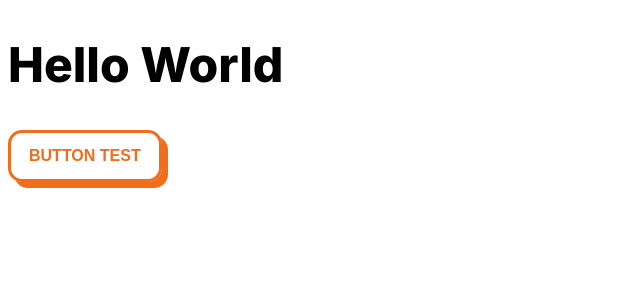
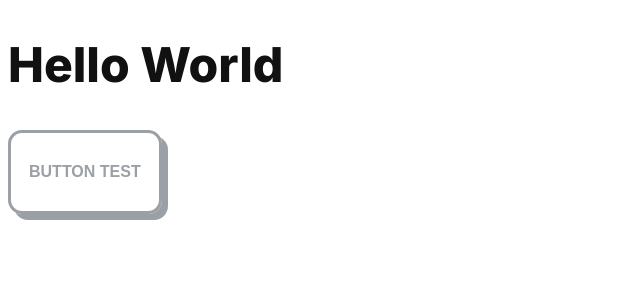
Before and after one commit to arthuruan/workout-consultancy-web, a Next.js app: page / in a window 1280 px wide. Shown: the top 300 px of the page, without its empty margins (0-640 px from the left). Built offline with nearby package versions, Linux system fonts and the light colour scheme.

Commit message:
- Added button variant

```diff
--- a/src/app/page.tsx
+++ b/src/app/page.tsx
@@ -3,8 +3,8 @@ import { Text, Button } from '@/StrengthUI'
 export default function Home() {
     return (
         <main>
-            <Text.Heading1 color="dark">Hello World</Text.Heading1>
-            <Button>Button test</Button>
+            <Text.Heading1 color="dark900">Hello World</Text.Heading1>
+            <Button variant="gray">Button test</Button>
         </main>
     )
 }
--- a/src/components/Button/index.tsx
+++ b/src/components/Button/index.tsx
@@ -1,7 +1,9 @@
 import { ButtonHTMLAttributes } from 'react'
 import { Container } from './styles'
+import Text from '../Text'
+import { ColorVariantsTypes } from '@/styles/theme'
 
-type Variants = 'primary' | 'secundary'
+type Variants = 'primary' | 'light' | 'gray'
 type Size = 'normal' | 'large'
 
 interface ButtonProps extends ButtonHTMLAttributes<HTMLButtonElement> {
@@ -9,6 +11,33 @@ interface ButtonProps extends ButtonHTMLAttributes<HTMLButtonElement> {
     size?: Size
 }
 
-export default function Button({ children, ...rest }: ButtonProps) {
-    return <Container {...rest}>{children}</Container>
+type InnerProps = {
+    color: ColorVariantsTypes
 }
+
+export default function Button({ children, variant, ...rest }: ButtonProps) {
+    let innerProps: InnerProps = {
+        color: 'primary',
+    }
+
+    switch (variant) {
+        case 'light':
+            innerProps = {
+                color: 'light',
+            }
+            break
+        case 'gray':
+            innerProps = {
+                color: 'dark200',
+            }
+            break
+        default:
+            break
+    }
+
+    return (
+        <Container colorVariant={innerProps.color} {...rest}>
+            <Text.BodyBold color={innerProps.color}>{children}</Text.BodyBold>
+        </Container>
+    )
+}
--- a/src/components/Button/styles.ts
+++ b/src/components/Button/styles.ts
@@ -1,20 +1,24 @@
 'use client'
+
+import { ColorVariantsTypes } from '@/styles/theme'
 import { styled } from 'styled-components'
 
-export const Container = styled.button`
+export interface StyledColorProps {
+    colorVariant: ColorVariantsTypes
+}
+
+export const Container = styled.button<StyledColorProps>`
     background-color: transparent;
     padding: 14px 18px;
 
-    border: 3px solid ${({ theme }) => theme.colors.primary};
+    border: 3px solid ${({ theme, colorVariant }) => theme.colors[colorVariant]};
     border-radius: 14px;
 
-    box-shadow: 6px 6px 0px 0px ${({ theme }) => theme.colors.primary};
-
-    font-weight: bold;
-    font-size: 16px;
+    box-shadow: 6px 6px 0px 0px
+        ${({ theme, colorVariant }) => theme.colors[colorVariant]};
 
     text-transform: uppercase;
-    color: ${({ theme }) => theme.colors.primary};
+    color: ${({ theme, colorVariant }) => theme.colors[colorVariant]};
 
     white-space: nowrap;
 `
--- a/src/styles/theme.ts
+++ b/src/styles/theme.ts
@@ -1,8 +1,14 @@
 export const colors = {
-    transparent: 'transparent',
-    dark: 'black',
+    primary: '#F16D1A',
 
-    primary: '#F16D1A',
+    light: '#FFFFFF',
+
+    dark900: '#111111',
+    dark500: '#121214',
+    dark400: '#171717',
+    dark300: '#1E1E1E',
+    dark200: '#9AA0A6',
+    dark100: '#E9E9E9',
 }
 
 export type ColorVariantsTypes = keyof typeof colors
--- a/tsconfig.json
+++ b/tsconfig.json
@@ -21,7 +21,7 @@
     ],
     "paths": {
       "@/*": ["./src/*"],
-      "@/StrengthUI": ["./src/components/StrengthUI"]
+      "@/StrengthUI": ["./src/components/index.ts"]
     }
   },
   "include": ["next-env.d.ts", "**/*.ts", "**/*.tsx", ".next/types/**/*.ts"],
```
Also changed, not shown: src/components/index.ts (renamed from src/components/StrengthUI/index.ts).
